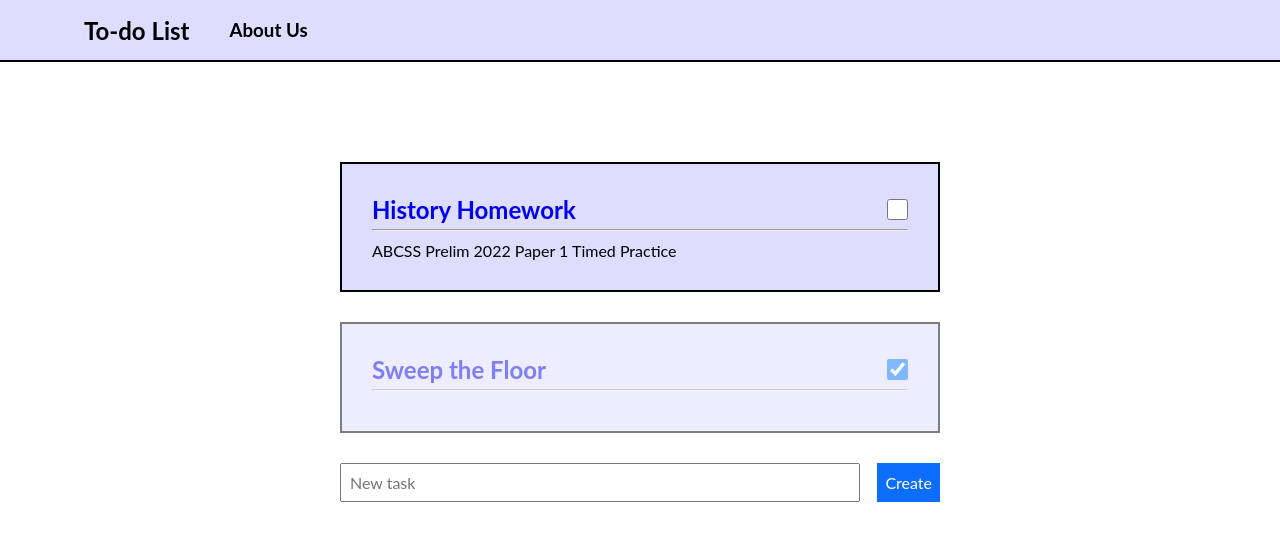
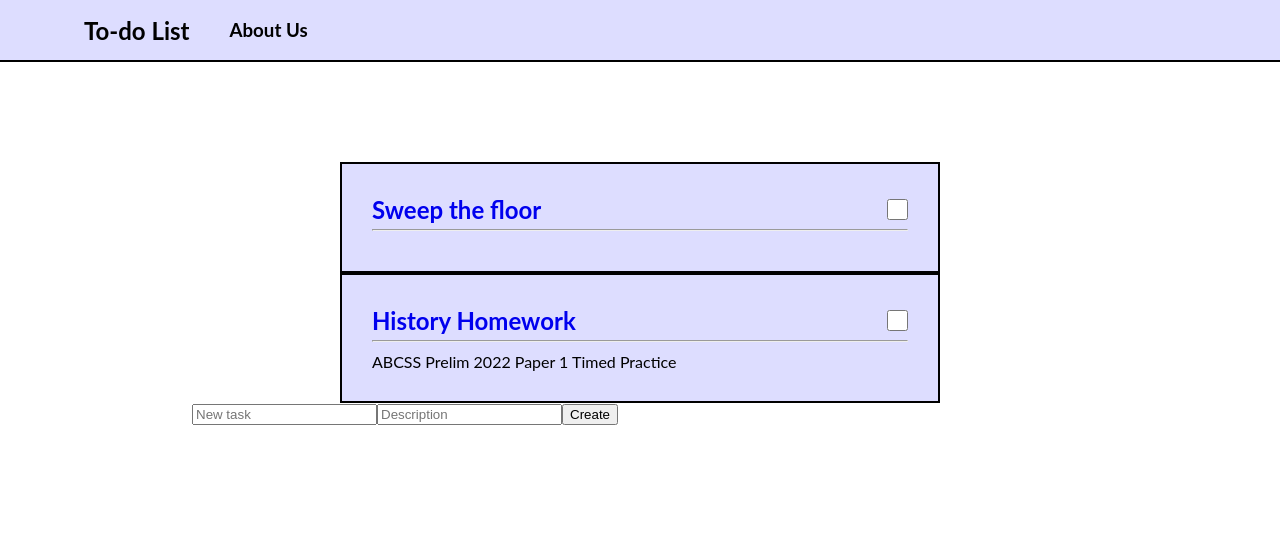
Before and after one commit to jh2946/angular-workshop-complete, an Angular app in the folder project/: page / in a window 1280 px wide. Shown: the top 540 px of the page. Built offline with nearby package versions, Linux system fonts and the light colour scheme.

Commit message:
feat: add creation of task and added task comp

```diff
--- a/project/angular.json
+++ b/project/angular.json
@@ -96,5 +96,8 @@
         }
       }
     }
+  },
+  "cli": {
+    "analytics": false
   }
 }
--- a/project/src/app/home/home.component.css
+++ b/project/src/app/home/home.component.css
@@ -2,59 +2,3 @@
 div.content {
     padding: 100px 15vw;
 }
-div.task {
-    border: 2px black solid;
-    box-sizing: border-box;
-    padding: 30px;
-    background-color: #ddf;
-    width: min(600px, 60vw);
-    margin: 0 auto;
-}
-div.task + div.task {
-    margin-top: 30px;
-}
-div.task * {
-    margin: 0;
-}
-div.task hr {
-    margin-top: 5px;
-    margin-bottom: 10px;
-}
-div.task div.top-row {
-    display: flex;
-    justify-content: space-between;
-    height: 30px;
-    align-items: center;
-}
-div.task input[type="checkbox"].task-checkbox {
-    height: 70%;
-    aspect-ratio: 1/1;
-}
-div.task a.edit-link {
-    text-decoration: none;
-}
-div.task.completed {
-    opacity: 50%;
-}
-div#create {
-    width: min(600px, 60vw);
-    display: flex;
-    justify-content: space-between;
-    margin: 0 auto;
-    margin-top: 30px;
-}
-div#create input[type="text"] {
-    padding: 0.5em;
-    font: inherit;
-    width: calc(min(600px, 60vw) - 100px);
-    display: block;
-}
-div#create button {
-    padding: 0.5em;
-    font: inherit;
-    background-color: #0d6efd;
-    color: white;
-    display: block;
-    cursor: pointer;
-    border: none;
-}
--- a/project/src/app/home/home.component.html
+++ b/project/src/app/home/home.component.html
@@ -1,24 +1,6 @@
-<div class="task">
-    <div class="top-row">
-        <a href="history_homework.html" class="edit-link">
-            <h2>History Homework</h2>
-        </a>
-        <input class="task-checkbox" type="checkbox">
-    </div>
-    <hr>
-    <p>ABCSS Prelim 2022 Paper 1 Timed Practice</p>
+<app-tasks></app-tasks>
+<div id="create">
+  <input type="text" placeholder="New task" #newTaskTitle>
+  <input type="text" placeholder="Description" #newTaskDescription>
+  <button (click)="onCreateClick(newTaskTitle.value, newTaskDescription.value)">Create</button>
 </div>
-<div class="completed task">
-    <div class="top-row">
-        <a href="#" class="edit-link">
-            <h2>Sweep the Floor</h2>
-        </a>
-        <input class="task-checkbox" type="checkbox" checked>
-    </div>
-    <hr>
-    <p></p>
-</div>
-<div id="create">
-    <input type="text" placeholder="New task">
-    <button>Create</button>
-</div>
--- a/project/src/app/home/home.component.ts
+++ b/project/src/app/home/home.component.ts
@@ -1,12 +1,18 @@
-import { Component } from '@angular/core';
+import { CommonModule } from '@angular/common';
+import { Component, ViewChild } from '@angular/core';
+import { TaskComponent } from './task.component';
 
 @Component({
   selector: 'app-home',
   standalone: true,
-  imports: [],
+  imports: [CommonModule, TaskComponent],
   templateUrl: './home.component.html',
   styleUrl: './home.component.css'
 })
 export class HomeComponent {
+  @ViewChild(TaskComponent) taskComponent!: TaskComponent;
 
+  onCreateClick(title: string, description: string) {
+    this.taskComponent.addItem(title, description);
+  }
 }
--- /dev/null
+++ b/project/src/app/home/task.component.css
@@ -0,0 +1,56 @@
+div.task {
+    border: 2px black solid;
+    box-sizing: border-box;
+    padding: 30px;
+    background-color: #ddf;
+    width: min(600px, 60vw);
+    margin: 0 auto;
+}
+div.task + div.task {
+    margin-top: 30px;
+}
+div.task * {
+    margin: 0;
+}
+div.task hr {
+    margin-top: 5px;
+    margin-bottom: 10px;
+}
+div.task div.top-row {
+    display: flex;
+    justify-content: space-between;
+    height: 30px;
+    align-items: center;
+}
+div.task input[type="checkbox"].task-checkbox {
+    height: 70%;
+    aspect-ratio: 1/1;
+}
+div.task a.edit-link {
+    text-decoration: none;
+}
+div.task.completed {
+    opacity: 50%;
+}
+div#create {
+    width: min(600px, 60vw);
+    display: flex;
+    justify-content: space-between;
+    margin: 0 auto;
+    margin-top: 30px;
+}
+div#create input[type="text"] {
+    padding: 0.5em;
+    font: inherit;
+    width: calc(min(600px, 60vw) - 100px);
+    display: block;
+}
+div#create button {
+    padding: 0.5em;
+    font: inherit;
+    background-color: #0d6efd;
+    color: white;
+    display: block;
+    cursor: pointer;
+    border: none;
+}
--- /dev/null
+++ b/project/src/app/home/task.component.html
@@ -0,0 +1,12 @@
+<div class="taskwrapper" *ngFor="let todoItem of items">
+    <div class="task">
+        <div class="top-row">
+            <a href="history_homework.html" class="edit-link">
+                <h2>{{todoItem.title}}</h2>
+            </a>
+            <input class="task-checkbox" type="checkbox">
+        </div>
+        <hr>
+        <p>{{todoItem.description}}</p>
+    </div>
+</div>
--- /dev/null
+++ b/project/src/app/home/task.component.ts
@@ -0,0 +1,39 @@
+import { CommonModule } from '@angular/common';
+import { Component, EventEmitter, Output } from '@angular/core';
+
+@Component({
+  selector: 'app-tasks',
+  standalone: true,
+  imports: [CommonModule],
+  templateUrl: './task.component.html',
+  styleUrl: './task.component.css'
+})
+export class TaskComponent {
+  filter: "all" | "active" | "done" = "all";
+  allItems = [
+    {"title": "Sweep the floor", "status": "completed"},
+    {"title": "History Homework", "description": "ABCSS Prelim 2022 Paper 1 Timed Practice", "done": false},
+  ]
+  get items() {
+    if (this.filter === "all") {
+      return this.allItems;
+    }
+    return this.allItems.filter((item) =>
+      this.filter === "done" ? item.done : !item.done
+    );
+  }
+  addItem(title: string, description: string = "") {
+    this.allItems.unshift({
+      title,
+      description,
+      done: false
+    });
+  }
+
+  @Output() itemAdded = new EventEmitter<{ title: string, description: string }>();
+
+  onCreateClick(title: string, description: string) {
+    this.addItem(title, description);
+    this.itemAdded.emit({ title, description });
+  }
+}
--- /dev/null
+++ b/project/src/app/todoItem.ts
@@ -0,0 +1,5 @@
+export interface TodoItem {
+    title: string;
+    description?: string;
+    done: boolean;
+}
```
